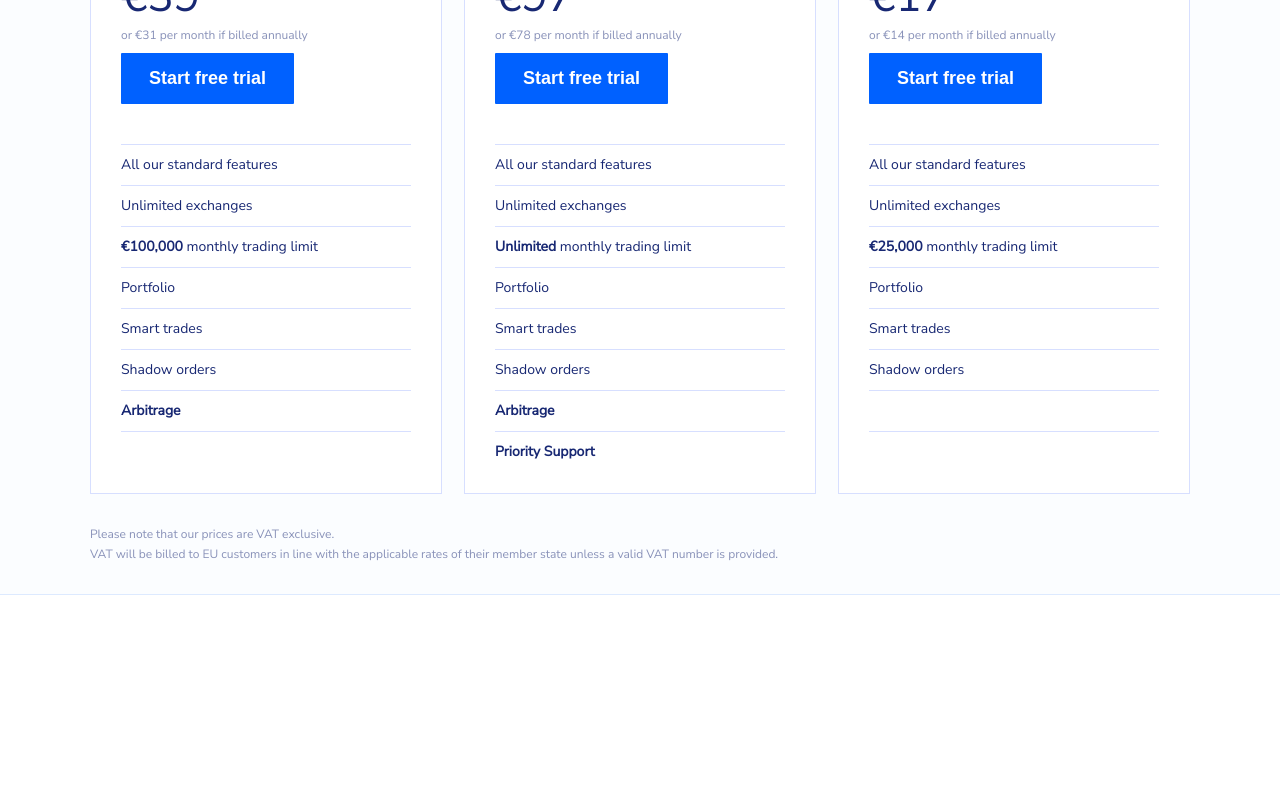
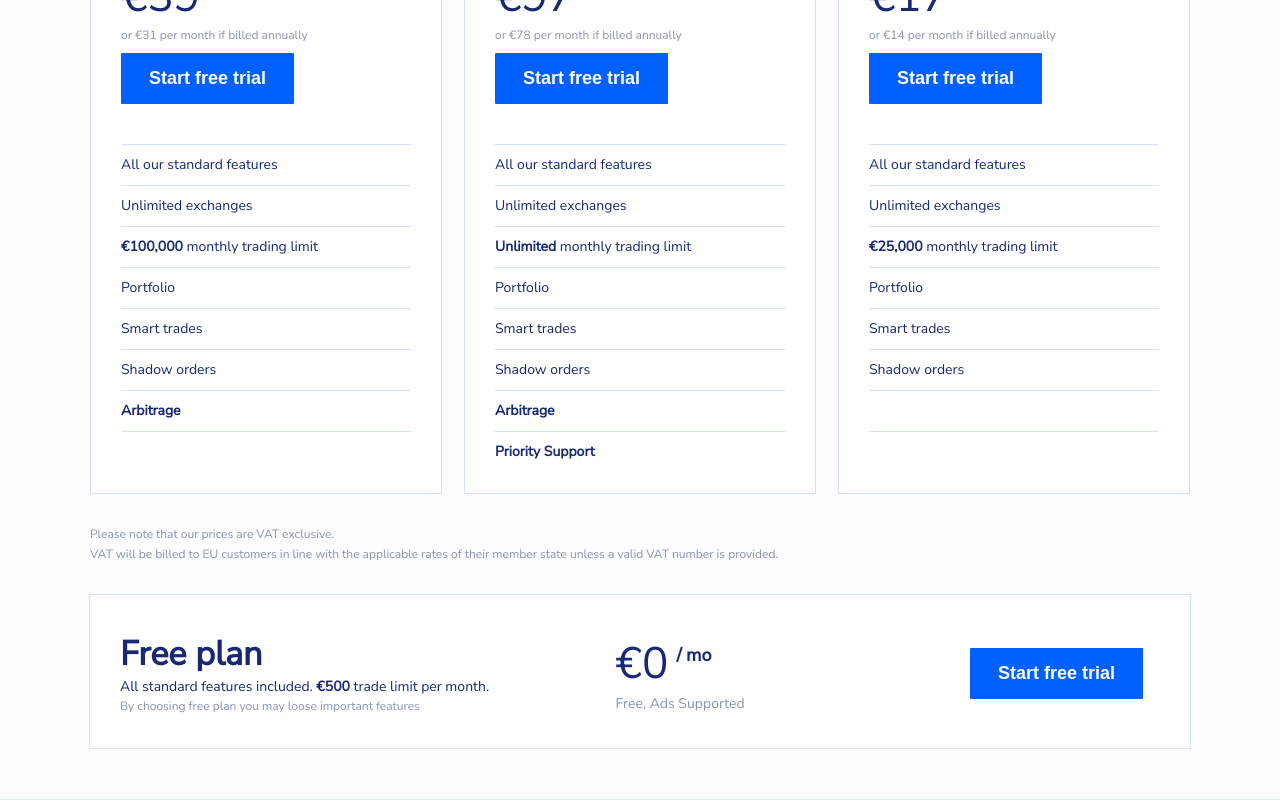
Before and after one commit to Guseff/test-bits-pricing, a React (Create React App) app: page / in a window 1280 px wide. Shown: the part 536-1336 px from the top of the page. Before the commit the page ends 1131 px from the top, so only its background shows below. Built offline with nearby package versions, Linux system fonts and the light colour scheme.

Commit message:
Free Plan added

```diff
--- a/src/components/ButtonFree/index.js
+++ b/src/components/ButtonFree/index.js
@@ -1,11 +1,14 @@
 import React, { Component } from 'react';
+import classNames from 'classnames';
 
 import './style.css';
 
 class ButtonFree extends Component {
   render() {
     return (
-      <button className="button-free">
+      <button className={classNames('button-free',
+                          (this.props.big ? 'button-free--big' : 'button-free--small')
+                        )}>
         {this.props.text}
       </button>
     )
--- a/src/components/ButtonFree/style.css
+++ b/src/components/ButtonFree/style.css
@@ -1,6 +1,5 @@
 .button-free {
   display: block;
-  margin: 10px 0 40px;
   padding: 15px 28px;
   background-color: #0061ff;
   border-radius: 1px;
@@ -12,3 +11,11 @@
   color: #ffffff;
   cursor: pointer;
 }
+
+.button-free--small {
+  margin: 10px 0 40px;
+}
+
+.button-free--big {
+  margin: 0;
+}
--- /dev/null
+++ b/src/components/PlanBig/index.js
@@ -0,0 +1,39 @@
+import React, { Component } from 'react';
+
+import './style.css';
+import ButtonFree from '../ButtonFree';
+
+class PlanBig extends Component {
+  render() {
+    const data = this.props.data;
+
+    return (
+      <div className="plan-big">
+        <div className="plan-big--wrapper">
+          <div className="plan-big--title">
+            Free plan
+          </div>
+          <div className="plan-big--subtitle">
+            All standard features included. <span>€500</span> trade limit per month.
+          </div>
+          <div className="plan-big--caution">
+            By choosing free plan you may loose important features
+          </div>
+        </div>
+        <div className="plan-big--wrapper">
+          <div className="plan-big--price">
+            &euro;0
+          </div>
+          <div className="plan-big--supports">
+            Free, Ads Supported
+          </div>
+        </div>
+        <div className="plan-big--wrapper">
+          <ButtonFree text='Start free trial' big={true} />
+        </div>
+      </div>
+    )
+  }
+}
+
+export default PlanBig;
--- /dev/null
+++ b/src/components/PlanBig/style.css
@@ -0,0 +1,52 @@
+.plan-big {
+  margin: 36px 47px 32px 30px;
+  display: flex;
+  justify-content: space-between;
+}
+
+.plan-big span {
+  font-weight: bold;
+}
+
+.plan-big--wrapper {
+  display: flex;
+  flex-direction: column;
+  justify-content: center;
+  align-items: left;
+}
+
+.plan-big--title {
+  font-size: 34px;
+  font-weight: bold;
+}
+
+.plan-big--subtitle {
+  font-size: 14px;
+  color: #182873;
+}
+
+.plan-big--caution {
+  font-size: 12px;
+  line-height: 1.67;
+  color: #8992b9;
+}
+
+.plan-big--price {
+  margin-right: 140px;
+  font-size: 44px;
+  position: relative;
+}
+
+.plan-big--supports {
+  font-size: 14px;
+  color: #8992b9;
+}
+
+.plan-big--price::after {
+  content: '/ mo';
+  font-size: 18px;
+  font-weight: 600;
+  position: relative;
+  top: -17px;
+  right: -8px;
+}
--- /dev/null
+++ b/src/components/PlansAndPricing/PlanWrapperBig.js
@@ -0,0 +1,11 @@
+import React from 'react';
+
+import './style.css';
+
+const PlanWrapBig = (props) => (
+  <div className="plan-wrap--big">
+    {props.children}
+  </div>
+);
+
+export default PlanWrapBig;
--- a/src/components/PlansAndPricing/PlanWrapperSmall.js
+++ b/src/components/PlansAndPricing/PlanWrapperSmall.js
@@ -3,7 +3,7 @@ import React from 'react';
 import './style.css';
 
 const PlanWrapSmall = (props) => (
-  <div className="plan-wrap">
+  <div className="plan-wrap--small">
     {props.children}
   </div>
 );
--- a/src/components/PlansAndPricing/index.js
+++ b/src/components/PlansAndPricing/index.js
@@ -2,9 +2,11 @@ import React from 'react';
 
 import Currency from '../CurrencyChange';
 import PlanWrapSmall from './PlanWrapperSmall';
+import PlanSmall from '../PlanSmall';
+import PlanWrapBig from './PlanWrapperBig';
+import PlanBig from '../PlanBig';
 
 import './style.css';
-import PlanSmall from '../PlanSmall';
 
 const PLANS = [
   {
@@ -52,6 +54,9 @@ const PlansAndPricing = () => (
         Please note that our prices are VAT exclusive.<br />
         VAT will be billed to EU customers in line with the applicable rates of their member state unless a valid VAT number is provided.
       </div>
+      <PlanWrapBig>
+        <PlanBig />
+      </PlanWrapBig>
     </div>
   </div>
 );
--- a/src/components/PlansAndPricing/style.css
+++ b/src/components/PlansAndPricing/style.css
@@ -36,10 +36,19 @@
   justify-content: space-between;
 }
 
-.plan-wrap {
+.plan-wrap--small {
   width: 290px;
   height: 623px;
   padding: 37px 30px 0 30px;
+  border: 1px solid #d7dfff;
+  background-color: #ffffff;
+  font-size: 14px;
+  color: #182873;
+}
+
+.plan-wrap--big {
+  width: 100%;
+  margin-bottom: 50px;
   border: 1px solid #d7dfff;
   background-color: #ffffff;
   font-size: 14px;
```
